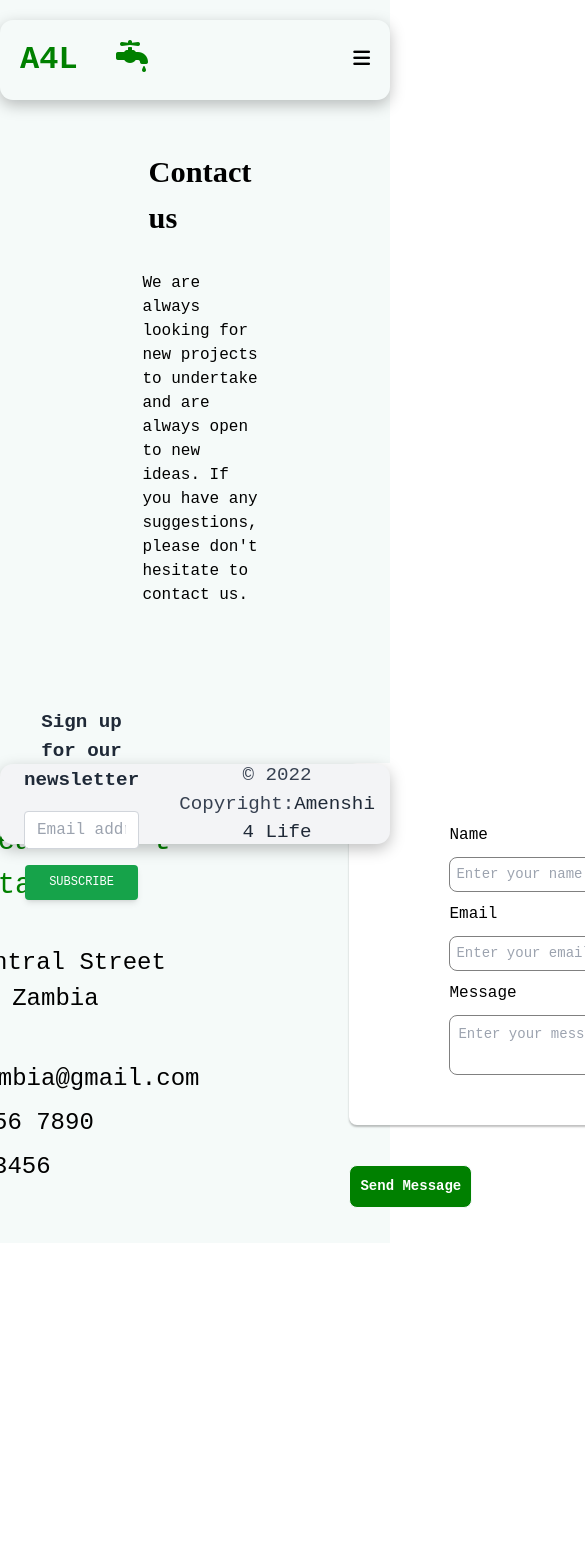
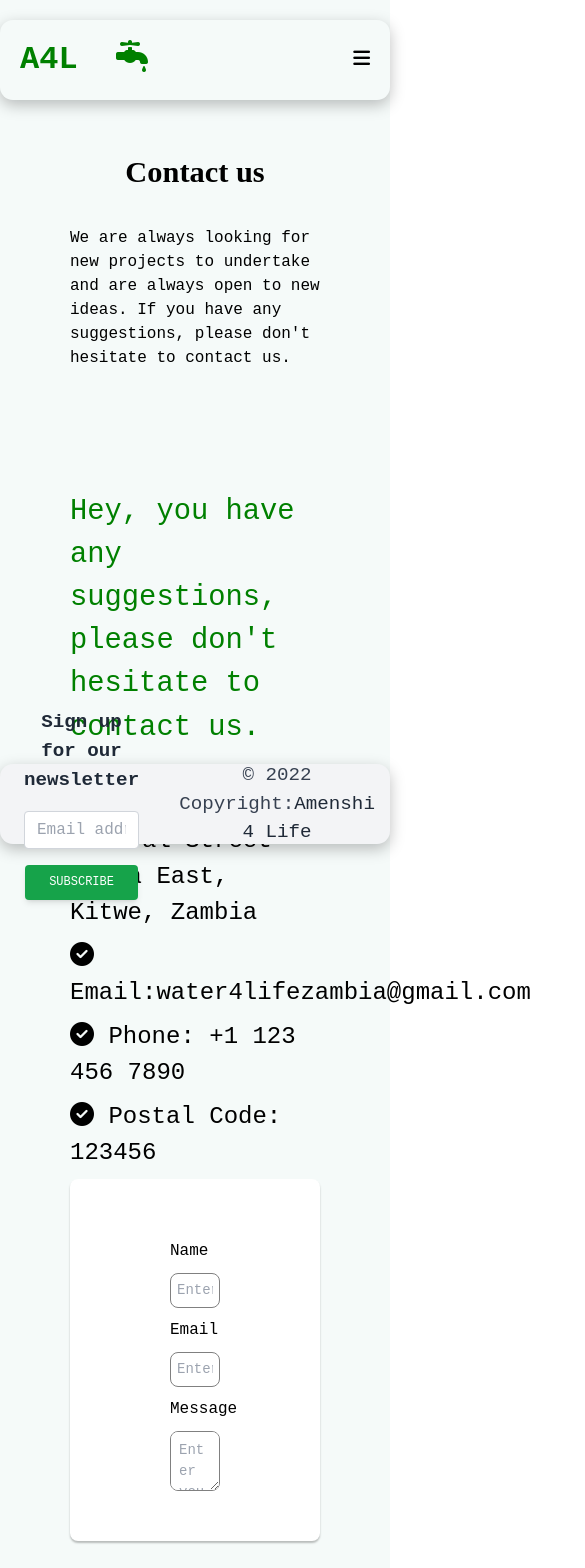
Before and after one commit to misheck12/amenshi_4_life, a React (Create React App) app: page /contact in a window 390 px wide. Shown: the top 1568 px of the page, 585 px wide, since content can reach past the window. Before the commit the page ends 1273 px from the top, so only its background shows below. Built offline with nearby package versions, Linux system fonts and the light colour scheme.

Commit message:
add responsiveness to the about section

```diff
--- a/src/component/Contact/Contact.css
+++ b/src/component/Contact/Contact.css
@@ -115,3 +115,47 @@
     color: green;
     border-color: green;
 }
+
+
+@media screen and (max-width: 960px) {
+
+    .contact{
+        display: flex;
+        flex-direction: column;
+        justify-content: space-between;
+        padding: 0 20px;
+        list-style: none;
+        padding-top: 150px;
+        margin-bottom: 30px;
+    }
+
+    .contact__body{
+        display: flex;
+        flex-direction: column;
+        width: 100%;
+    }
+
+    .contact__header{
+        padding: 0 50px;
+
+    }
+
+    .contact__content_right,
+    .contact__content_left{
+        width: 100%;
+        padding: 0 50px;
+        margin: 0 auto;
+
+    }
+
+    .contact__form__button{
+        margin-bottom: 80px;
+    }
+
+    .contact__form__button:hover{
+        background-color: white;
+        color: green;
+        border-color: green;
+    }
+
+  }
```
